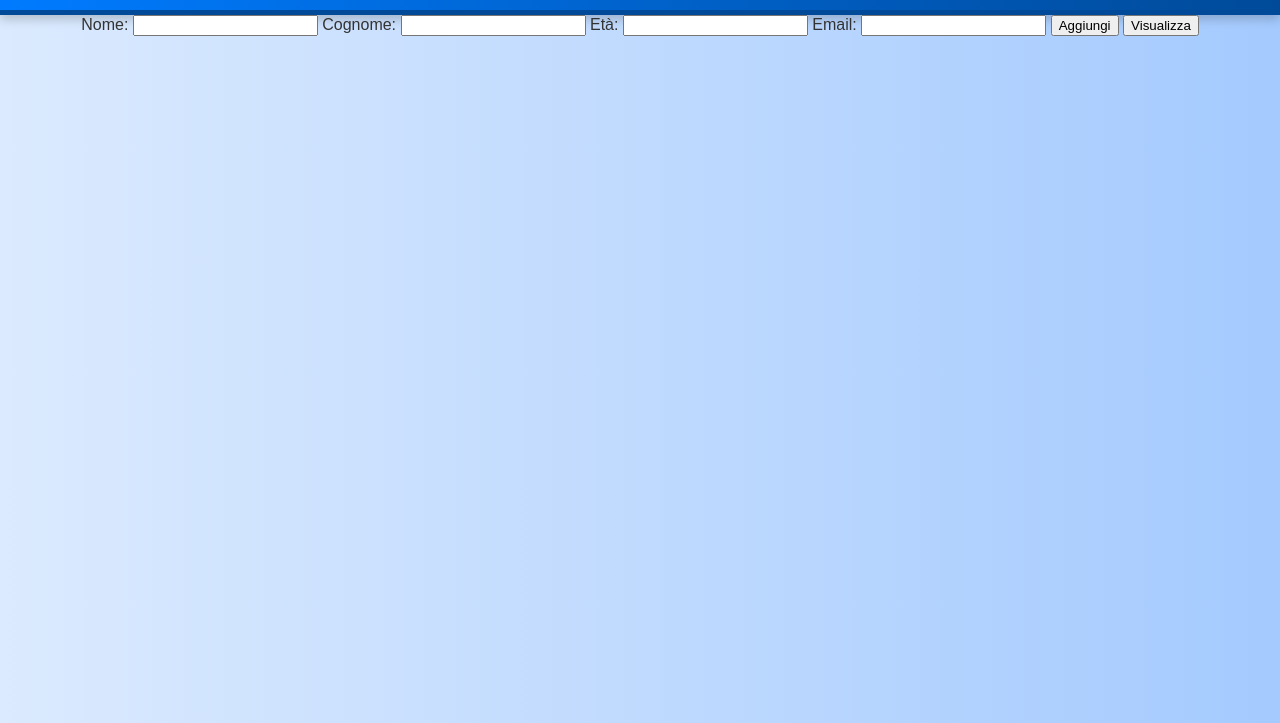
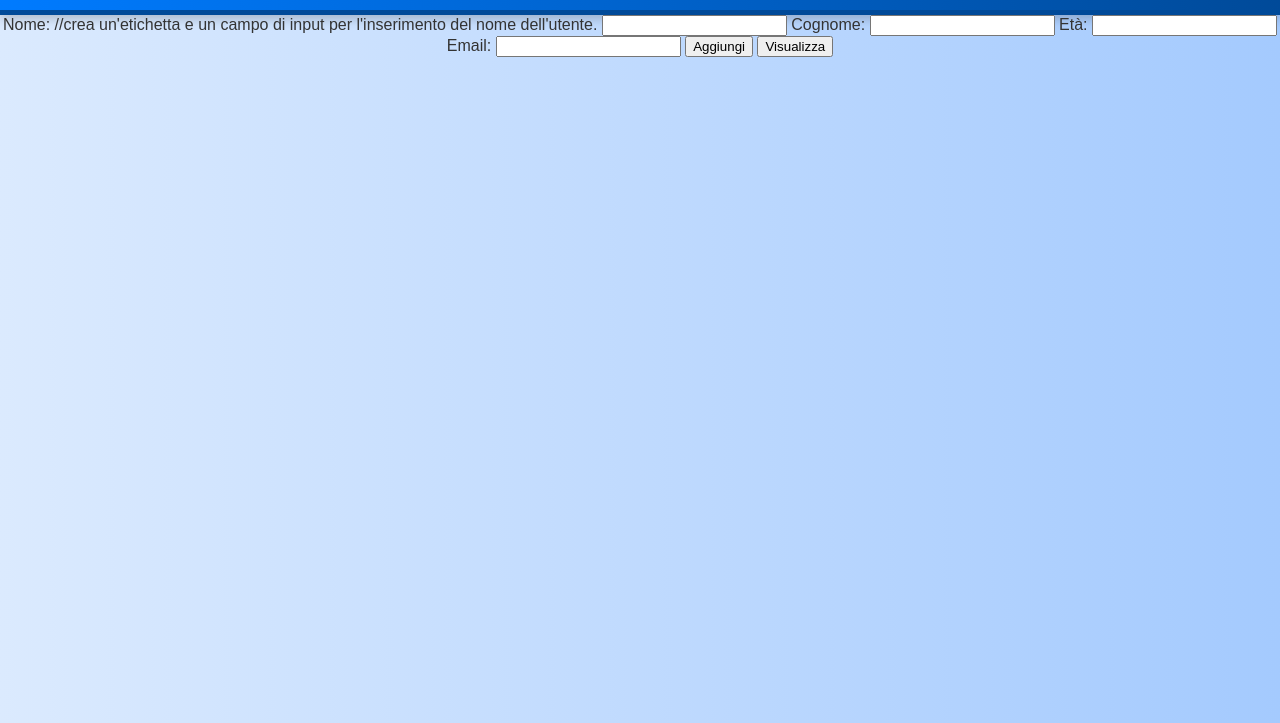
Before and after one commit to tommasoNibaldi/tommasonibaldi.github.io, a plain HTML site: page anagrafica2.0.html in a window 1280 px wide. Shown: the part 77-800 px from the top of the page. Drawn offline with Linux system fonts and the light colour scheme.

Commit message:
Update anagrafica2.0.html

```diff
--- a/anagrafica2.0.html
+++ b/anagrafica2.0.html
@@ -1,8 +1,6 @@
 <!DOCTYPE html>
 <html lang="it">
 <head>
-    <meta charset="UTF-8">
-    <meta name="viewport" content="width=device-width, initial-scale=1.0">
     <title>Anagrafica</title>
     <link rel="stylesheet" href="style.css">
 </head>
@@ -11,7 +9,7 @@
     <h1>Registrazione Anagrafica</h1>
 
     <form id="anagraficaForm">
-        <label for="nome">Nome:</label>
+        <label for="nome">Nome:</label>    //crea un'etichetta e un campo di input per l'inserimento del nome dell'utente.
         <input type="text" id="nome" required>
 
         <label for="cognome">Cognome:</label>
```
